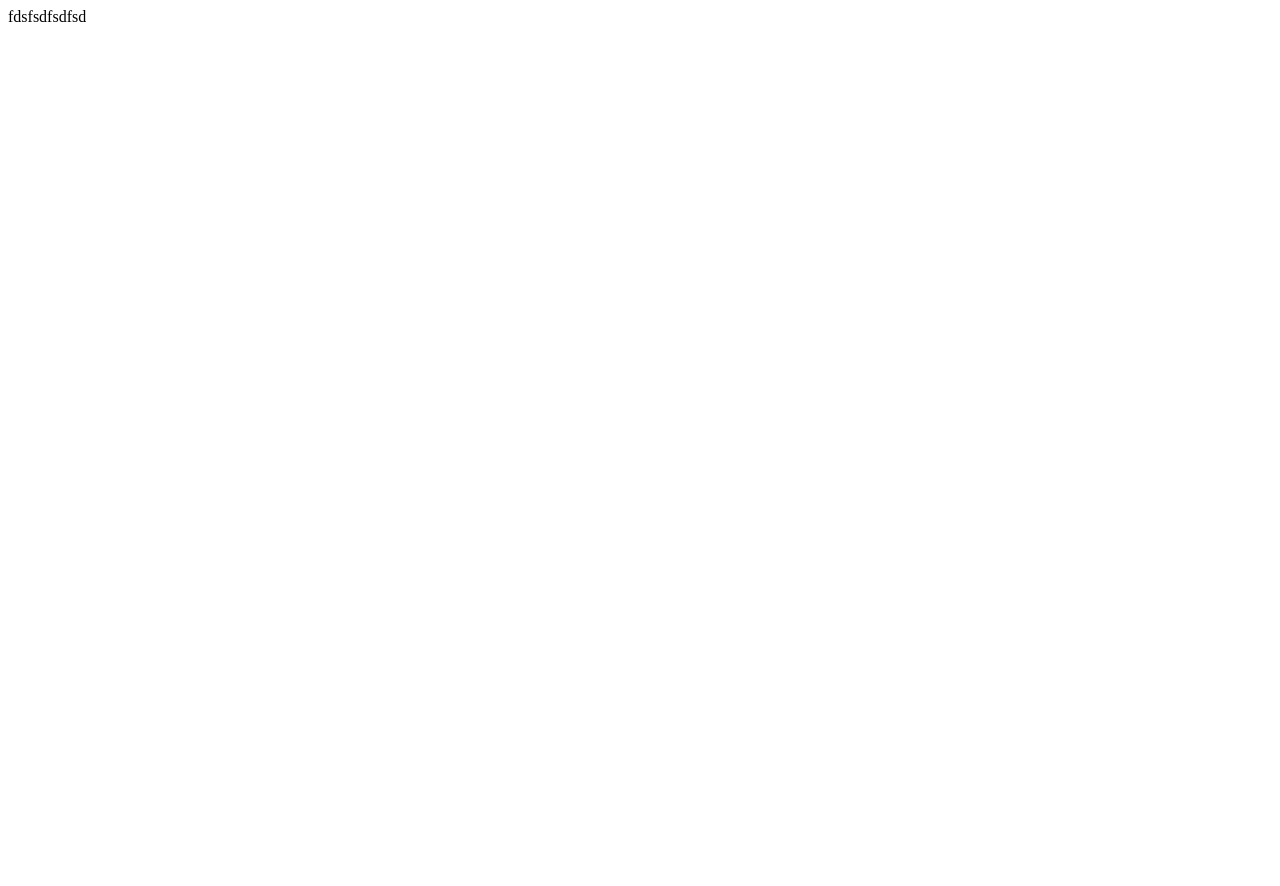
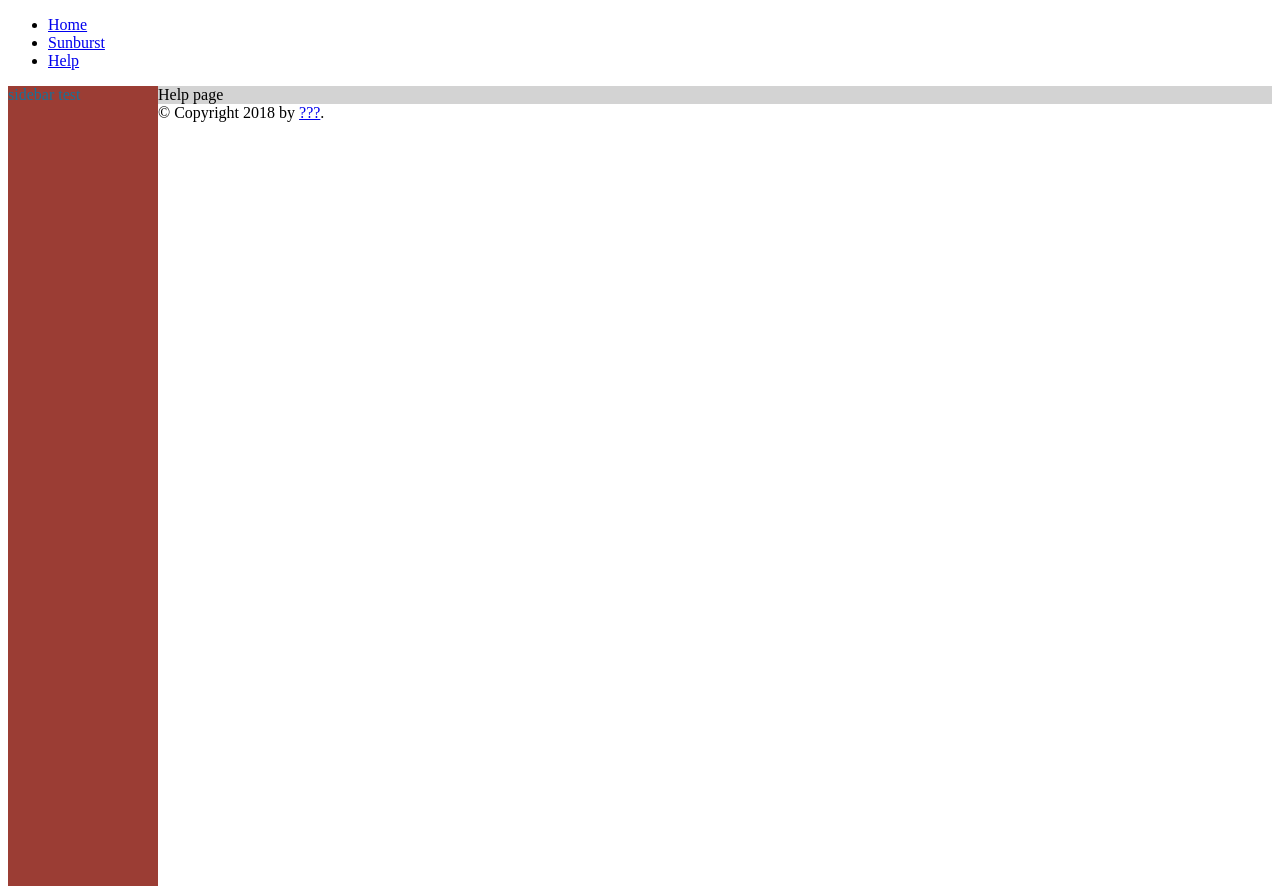
Before and after one commit to rogier-stegeman/ProjectGourdeous, a Flask app: page /help in a window 1280 px wide. Before the commit the page is almost empty. Before the commit the page ends 22 px from the top, so only its background shows below. Run offline with Flask 2, Linux system fonts and the light colour scheme.

Commit message:
added some css

```diff
--- a/Gourdeous/app.py
+++ b/Gourdeous/app.py
@@ -1,4 +1,4 @@
-from flask import Flask, render_template, url_for, request
+from flask import Flask, render_template, url_for, request, redirect
 
 app = Flask(__name__)
 #app = Flask(__name__)
@@ -7,7 +7,11 @@ wsgi_app = app.wsgi_app
 
 
 @app.route('/')
-def hello_world():
+def index():
+    return redirect(url_for('home'))
+
+@app.route('/home')
+def home():
     return render_template('home.html')
 
 
--- /dev/null
+++ b/Gourdeous/static/css/style.css
@@ -0,0 +1,22 @@
+#home{
+    color: #77006d;
+}
+
+#content{
+    overflow: hidden;
+    margin: 0 auto 0 auto;
+    background: lightgray;
+    border-left-width: 150px;
+}
+
+#content h1 p{
+    color: #9C1A1C;
+}
+
+#sidebar{
+    float: left;
+    width: 150px;
+    color: #177199;
+    background-color: #9b3d34;
+    height:100vh;
+}
--- a/Gourdeous/templates/help.html
+++ b/Gourdeous/templates/help.html
@@ -1,10 +1,6 @@
-<!DOCTYPE html>
-<html lang="en">
-<head>
-    <meta charset="UTF-8">
-    <title>Title</title>
-</head>
-<body>
-fdsfsdfsdfsd
-</body>
-</html>
+{% extends "layout.html" %}
+{% block content %}
+<div id="help">
+    Help page
+</div>
+{% endblock %}
--- a/Gourdeous/templates/layout.html
+++ b/Gourdeous/templates/layout.html
@@ -2,7 +2,7 @@
 <html>
     <head>
         {% block head %}
-    <link rel="stylesheet" href="{{ url_for('static', filename='style.css') }}">
+            <link rel="stylesheet" href="{{ url_for('static', filename='css/style.css') }}">
             <title>{% block title %}{% endblock %} - Gourdeous</title>
         {% endblock %}
     </head>
@@ -10,6 +10,9 @@
         {% block navbar %}
             {% include "navbar.html" %}
         {% endblock %}
+        <div id="sidebar">
+            sidebar test
+        </div>
         <div id="content">
             {% block content %}{% endblock %}
         </div>
--- a/Gourdeous/templates/navbar.html
+++ b/Gourdeous/templates/navbar.html
@@ -1,11 +1,9 @@
 {% block  navbar %}
 <nav id="navbar">
     <ul>
-        <li>
-            <li><a href="/home/">Home</a></li>
-            <li><a href="/sunburst/">Sunburst</a></li>
-            <li><a href="/help/">Help</a></li>
-        </li>
+        <li><a href="{{ url_for('home') }}">Home</a></li>
+        <li><a href="{{ url_for('sunburst') }}">Sunburst</a></li>
+        <li><a href="{{ url_for('helppage') }}">Help</a></li>
     </ul>
 </nav>
 {% endblock %}
```
Also changed, not shown: Gourdeous/templates/home.html (+11 -3 lines), Gourdeous/templates/sunburst.html (+5 -3 lines), Gourdeous/static/style.css (deleted). Lines whose indentation alone changed are shown as unchanged.
